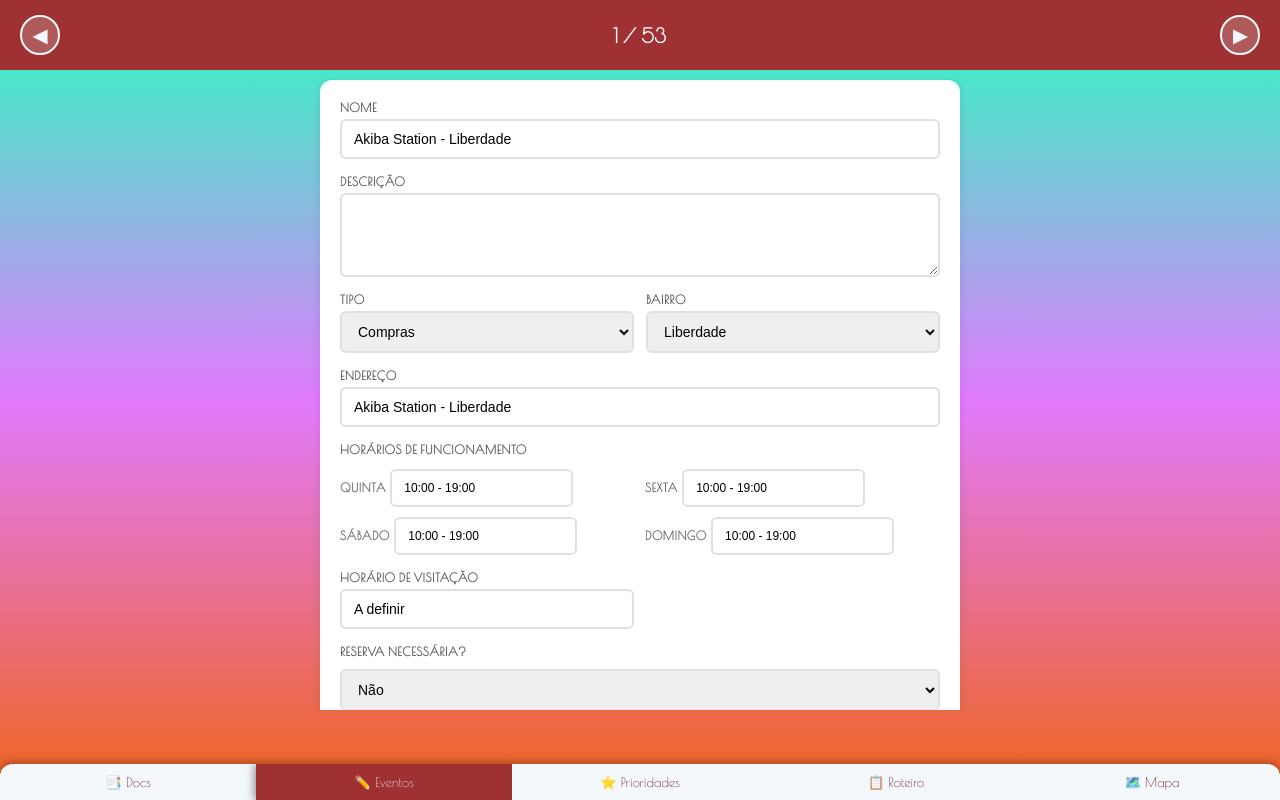
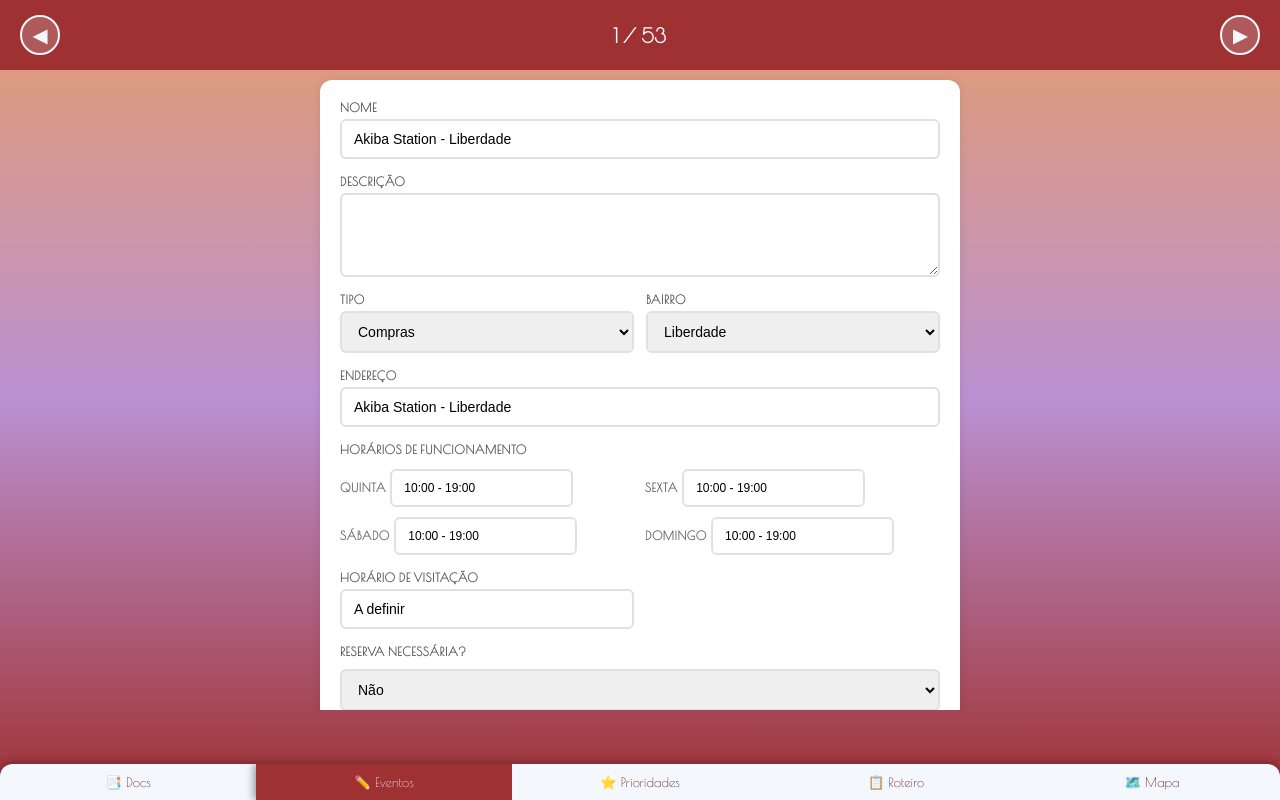
Before and after one commit to VFL15/Roteiro-SP-26, a website with bundled scripts: page index.html in a window 1280 px wide. Built offline with nearby package versions, Linux system fonts and the light colour scheme; no server answers; a web font is replaced by a local one.

Commit message:
Update gradient colors

```diff
--- a/css/style.css
+++ b/css/style.css
@@ -22,7 +22,7 @@
 body {
     font-family: Arial, sans-serif;
     background-color: #9F3132;
-    background-image: linear-gradient(0deg, #f06419, #e27aff, #29ffbf);
+    background-image: linear-gradient(0deg, #9F3132, #bb91d3, #e49d6e);
     background-repeat: no-repeat;
     background-size: cover;
     margin: 0;
```
